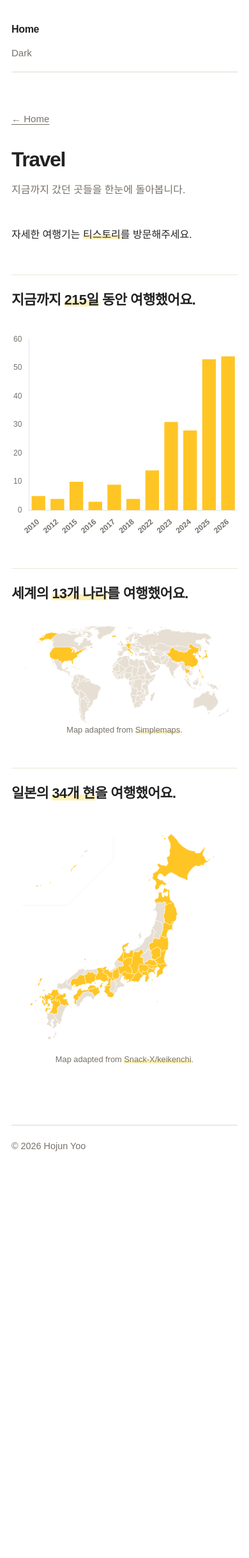
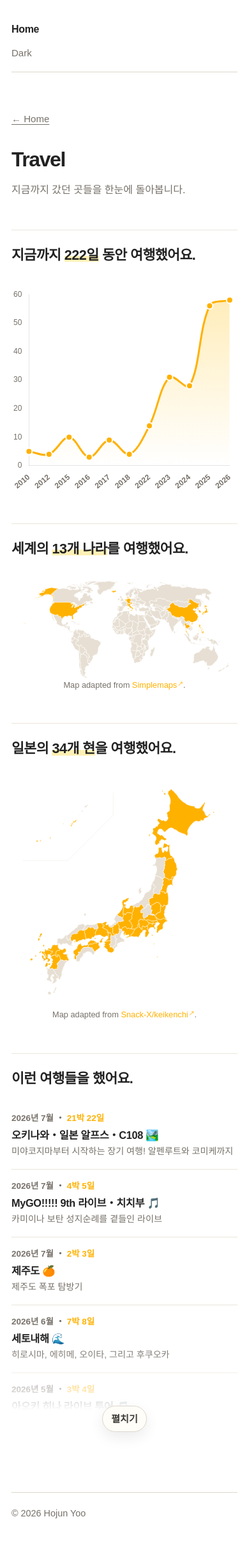
Before and after one commit to shami-momo/shami-momo.github.io, a Jekyll site: the page built from travel.md, in a window 390 px wide. Shown: the whole page at 64% size. Built offline with Jekyll 4.4.1, drawn with Linux system fonts in a browser that asks for light colours; some web fonts are replaced; before the commit the page ends 1860 px from its top, so only the background shows below that.

Commit message:
travel timeline update

```diff
--- a/_data/travel.yml
+++ b/_data/travel.yml
@@ -204,7 +204,7 @@ trips:
     url: "https://sei-and-the-world.tistory.com/category/여행/2601 C107・포피파 신년・닛코"
     emoji: "💫"
     title: "C107・Poppin'Party 신년 라이브"
-    start: "2026-12-29"
+    start: "2025-12-29"
     end: "2026-01-04"
     description: "새해를 일본에서! 코미케, 라이브, 그리고 닛코 여행"
     countries: [JP]
--- a/assets/css/style.css
+++ b/assets/css/style.css
@@ -13,13 +13,18 @@
   --line: #ded8cd;
   --line-soft: #ebe6dc;
 
+  --accent: #ffb100;
+
   --highlight: rgba(255, 229, 120, 0.55);
   --highlight-hover: rgba(255, 228, 120, 0.9);
 
-  --blockquote-border: #ffc524;
+  --blockquote-border: #ffb100;
 
   --map-base: #e7dfd3;
-  --map-visited: #ffc524;
+  --map-visited: #ffb100;
+
+  --chart-area-top: rgba(255, 197, 36, 0.32);
+  --chart-area-bottom: rgba(255, 197, 36, 0);
 }
 
 :root[data-theme="dark"] {
@@ -36,10 +41,7 @@
   --highlight: rgba(255, 198, 73, 0.28);
   --highlight-hover: rgba(255, 198, 73, 0.42);
 
-  --blockquote-border: #d7aa32;
-
-  --map-base: #383226;
-  --map-visited: #d6a62f;
+  --map-base: #635843;
 }
 
 @media (prefers-color-scheme: dark) {
@@ -57,10 +59,7 @@
     --highlight: rgba(255, 198, 73, 0.28);
     --highlight-hover: rgba(255, 198, 73, 0.42);
 
-    --blockquote-border: #d7aa32;
-
-    --map-base: #383226;
-    --map-visited: #d6a62f;
+    --map-base: #635843;
   }
 }
 
@@ -160,19 +159,33 @@ a {
 
 .content a,
 .intro p a {
-  color: inherit;
+  color: var(--accent);
   text-decoration: none;
-  background-image: linear-gradient(var(--highlight), var(--highlight));
-  background-repeat: no-repeat;
-  background-size: 100% 0.42em;
-  background-position: 0 88%;
-  transition: background-size 0.16s ease, background-color 0.16s ease;
 }
 
-.content a:hover,
-.intro p a:hover {
-  background-image: linear-gradient(var(--highlight-hover), var(--highlight-hover));
-  background-size: 100% 0.58em;
+.content p a[href]::after,
+.content li a[href]::after,
+.content figcaption a[href]::after,
+.intro p a[href]::after {
+  content: "↗";
+  display: inline-block;
+  margin-left: 0.12em;
+  font-size: 0.68em;
+  font-weight: 700;
+  line-height: 1;
+  opacity: 0.75;
+  transform: translateY(-0.35em);
+}
+
+.content .post-list a[href],
+.post-list a[href] {
+  color: inherit;
+  background-image: none;
+}
+
+.content .post-list a[href]::after,
+.post-list a[href]::after {
+  content: none;
 }
 
 /* Home */
@@ -224,7 +237,7 @@ a {
 }
 
 .links a {
-  padding: .2rem .6rem;
+  padding: .4rem .8rem;
   border: 1px solid var(--line);
   border-radius: 999px;
   background: var(--bg);
@@ -247,9 +260,9 @@ a {
 }
 
 .section h2 {
-  margin: 0 0 20px;
+  margin: 0;
   color: var(--muted);
-  font-size: 0.88rem;
+  font-size: 0.94rem;
   font-weight: 700;
   text-transform: uppercase;
 }
@@ -281,6 +294,30 @@ a {
 
 .post-list.large li {
   padding: 18px 0;
+}
+
+.section-header {
+  display: flex;
+  justify-content: space-between;
+  align-items: baseline;
+  gap: 1rem;
+  margin-bottom: 20px;
+}
+
+.section-header h2 {
+  margin: 0;
+}
+
+.section-more {
+  flex: 0 0 auto;
+  color: var(--muted);
+  font-size: 0.94rem;
+}
+
+.section-more:hover {
+  color: var(--text);
+  text-decoration: underline;
+  text-underline-offset: 3px;
 }
 
 /* Pages */
@@ -316,7 +353,7 @@ a {
   display: flex;
   flex-wrap: wrap;
   gap: 8px;
-  margin: 0 0 14px;
+  margin: 0 0 16px;
 }
 
 .tag {
@@ -500,6 +537,132 @@ mjx-container[display="true"] mjx-math {
   stroke-width: 1px;
 }
 
+/* Travel Timeline */
+
+.travel-timeline {
+  margin-top: 16px;
+}
+
+.travel-card {
+  display: block;
+  padding: 8px 0 16px;
+  margin-top: 8px;
+  border-bottom: 1px solid var(--line-soft);
+  color: inherit;
+  text-decoration: none;
+}
+
+.content a.travel-card,
+.content a.travel-card:hover {
+  background-image: none;
+  text-decoration: none;
+}
+
+.travel-card:hover {
+  border-color: var(--line);
+  background: var(--bg);
+}
+
+.travel-card-body {
+  min-width: 0;
+}
+
+.travel-card-meta {
+  align-items: center;
+  color: var(--muted);
+  font-size: 0.92rem;
+  font-weight: 600;
+  line-height: 1.45;
+}
+
+.travel-card-count {
+  color: var(--map-visited);
+}
+
+.travel-card h3 {
+  margin: 0.35rem 0 0;
+  color: var(--text);
+  line-height: 1.35;
+  letter-spacing: -0.02em;
+}
+
+.travel-card p {
+  margin: 0.25rem 0 0;
+  color: var(--muted);
+  font-size: 0.92rem;
+  line-height: 1.55;
+}
+
+.travel-card:hover h3 {
+  text-decoration: underline;
+  text-underline-offset: 3px;
+}
+
+.travel-timeline-shell {
+  position: relative;
+  margin-top: 16px;
+}
+
+.travel-timeline {
+  overflow: hidden;
+  max-height: 520px;
+  transition: max-height 0.24s ease;
+}
+
+.travel-timeline-shell.is-expanded .travel-timeline {
+  max-height: none;
+}
+
+.travel-timeline-overlay {
+  position: absolute;
+  left: 0;
+  right: 0;
+  bottom: 0;
+  display: flex;
+  justify-content: center;
+  padding: 90px 0 4px;
+  background: linear-gradient(
+    to bottom,
+    transparent,
+    var(--bg) 72%
+  );
+  pointer-events: none;
+}
+
+.travel-timeline-shell.is-expanded .travel-timeline-overlay {
+  position: static;
+  padding: 20px 0 0;
+  background: none;
+}
+
+.travel-timeline-toggle {
+  pointer-events: auto;
+  padding: 0.4rem 0.8rem;
+  border: 1px solid var(--line);
+  border-radius: 999px;
+  background: var(--paper);
+  color: var(--text-soft);
+  font: inherit;
+  font-size: 0.94rem;
+  font-weight: 750;
+  cursor: pointer;
+  box-shadow: 0 8px 22px rgba(0, 0, 0, 0.08);
+  transition:
+    border-color 0.16s ease,
+    background-color 0.16s ease,
+    color 0.16s ease;
+}
+
+.travel-timeline-toggle:hover {
+  border-color: var(--text);
+  background: var(--bg);
+  color: var(--text);
+}
+
+.travel-timeline-toggle[hidden] {
+  display: none;
+}
+
 /* Responsive */
 
 @media (max-width: 640px) {
@@ -547,4 +710,16 @@ mjx-container[display="true"] mjx-math {
     display: block;
     margin-top: 4px;
   }
+
+  .travel-card-meta {
+    font-size: 0.84rem;
+  }
+
+  .travel-card h3 {
+    font-size: 1.02rem;
+  }
+
+  .travel-card p {
+    font-size: 0.88rem;
+  }
 }
--- a/travel.md
+++ b/travel.md
@@ -4,8 +4,6 @@ title: "Travel"
 subtitle: "지금까지 갔던 곳들을 한눈에 돌아봅니다."
 permalink: /travel/
 ---
-
-자세한 여행기는 <a href="https://sei-and-the-world.tistory.com/">티스토리</a>를 방문해주세요.
 
 ## 지금까지 <span id="totalTravelDays">-</span> 동안 여행했어요.
 
@@ -37,6 +35,17 @@ permalink: /travel/
   </figcaption>
 </figure>
 
+## 이런 여행들을 했어요.
+<div id="travelTimelineShell" class="travel-timeline-shell">
+  <div id="travelTimeline" class="travel-timeline"></div>
+
+  <div class="travel-timeline-overlay">
+    <button id="travelTimelineToggle" class="travel-timeline-toggle" type="button">
+      전체 여행 연표 펼치기
+    </button>
+  </div>
+</div>
+
 <script src="https://cdn.jsdelivr.net/npm/chart.js"></script>
 
 <script>
@@ -130,16 +160,26 @@ permalink: /travel/
     }
 
     new Chart(canvas, {
-      type: "bar",
+      type: "line",
       data: {
         labels,
         datasets: [
           {
             label: "여행일수",
             data,
-            backgroundColor: cssVar("--map-visited"),
-            hoverBackgroundColor: cssVar("--map-visited"),
-            borderSkipped: false,
+
+            fill: true,
+            backgroundColor: lineGradient,
+            borderColor: cssVar("--map-visited"),
+
+            borderWidth: 3,
+            tension: 0.35,
+
+            pointRadius: 5,
+            pointHoverRadius: 6,
+            pointBackgroundColor: cssVar("--map-visited"),
+            pointBorderColor: cssVar("--bg"),
+            pointBorderWidth: 2,
           },
         ],
       },
@@ -200,6 +240,94 @@ permalink: /travel/
     });
   }
 
+  function daysBetween(start, end) {
+    const startDate = date(start);
+    let endDate = date(end);
+    return Math.round((endDate - startDate) / DAY) + 1;
+  }
+
+  const TIMELINE_INITIAL_COUNT = 5;
+  let timelineExpanded = false;
+
+  function formatTripMonth(trip) {
+    const [year, month] = trip.start.split("-");
+    return `${year}년 ${Number(month)}월`;
+  }
+
+  function formatTripCount(trip) {
+    const days = daysBetween(trip.start, trip.end);
+    return trip.count ?? `${days-1}박 ${days}일`;
+  }
+
+  function createTravelCard(trip) {
+    return `
+      <a class="travel-card" href="${trip.url}">
+        <div class="travel-card-body">
+          <div class="travel-card-meta">
+            <span>${formatTripMonth(trip)}</span>
+            <span>・</span>
+            <span class="travel-card-count">${formatTripCount(trip)}</span>
+          </div>
+
+          <h3>${trip.title} <span class="travel-card-icon">${trip.emoji ?? "✈️"}</span></h3>
+          <p>${trip.description ?? ""}</p>
+        </div>
+      </a>
+    `;
+  }
+
+  function renderTimeline() {
+    const root = $("#travelTimeline");
+    const shell = $("#travelTimelineShell");
+    const toggle = $("#travelTimelineToggle");
+
+    if (!root) return;
+
+    const sortedTrips = trips
+      .filter((trip) => trip.url)
+      .sort((a, b) => date(b.start) - date(a.start));
+
+    root.innerHTML = sortedTrips.map(createTravelCard).join("");
+
+    if (shell) {
+      shell.classList.toggle("is-expanded", timelineExpanded);
+    }
+
+    if (!toggle) return;
+
+    if (sortedTrips.length <= TIMELINE_INITIAL_COUNT) {
+      toggle.hidden = true;
+      return;
+    }
+
+    toggle.hidden = false;
+    toggle.textContent = timelineExpanded
+      ? "접기"
+      : `펼치기`;
+  }
+
+  function setupTimelineToggle() {
+    const toggle = $("#travelTimelineToggle");
+
+    if (!toggle) return;
+
+    toggle.onclick = () => {
+      timelineExpanded = !timelineExpanded;
+      renderTimeline();
+
+      if (!timelineExpanded) {
+        const timeline = $("#travelTimeline");
+
+        if (timeline) {
+          timeline.scrollIntoView({
+            behavior: "smooth",
+            block: "start",
+          });
+        }
+      }
+    };
+  }
+
   const countries = uniqueFrom("countries");
   const prefectures = uniqueFrom("prefectures");
 
```
Also changed, not shown: other parts of travel.md (+25 -2 lines), index.md (+7 -3 lines), snu.md (+1 -1 lines), assets/images/aerospace_logo.png (deleted), assets/images/snu.webp (added).
